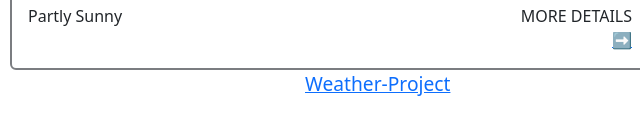
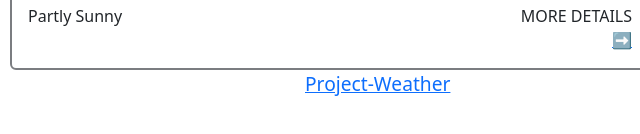
Before and after one commit to Elene-tech/project-weather, a plain HTML site: page index.html in a window 1280 px wide. Shown: the part 586-720 px from the top of the page, 155-795 px from the left. Drawn offline with nearby package versions, Linux system fonts and the light colour scheme.

Commit message:
link in footer
changed a link in a footer

```diff
--- a/index.html
+++ b/index.html
@@ -105,7 +105,7 @@
       </div>
     </div>
     <footer>
-      <a href="https://quiet-marzipan-070f1a.netlify.app/">Weather-Project</a>
+      <a href="https://github.com/Elene-tech/project-weather/">Project-Weather</a>
     </footer>
     <script src="javascript/app.js"></script>
   </body>
```
